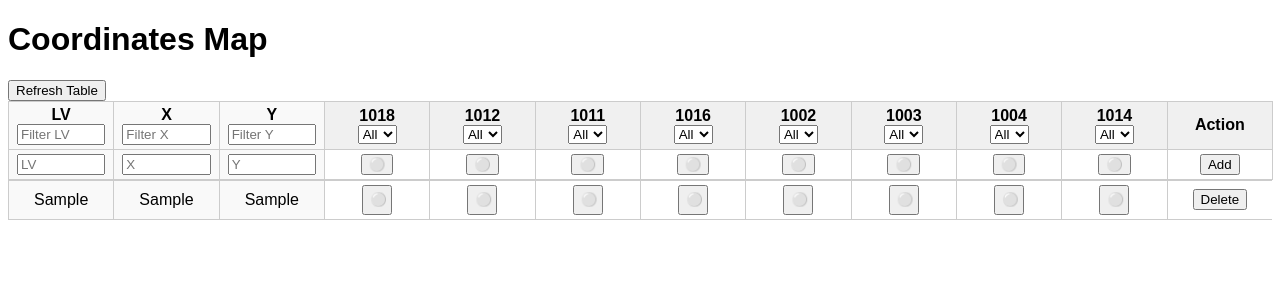
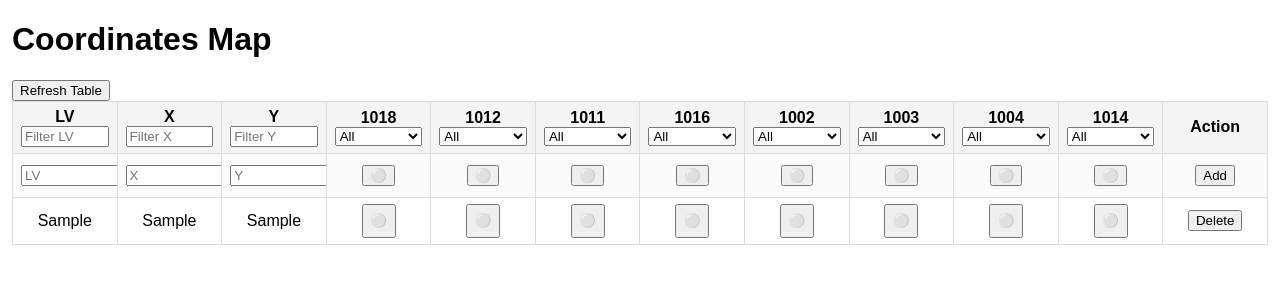
Before and after one commit to marvinso1978/coords-frontend, a website: page index.html in a window 1280 px wide. Both pictures are taken after typing "Sample", "Sample", "Sample" into the empty fields and a click on the button "Add". Drawn offline with Linux system fonts and the light colour scheme; no server answers.

Commit message:
Update index.html

```diff
--- a/index.html
+++ b/index.html
@@ -4,73 +4,104 @@
   <meta charset="UTF-8">
   <title>Coords Map</title>
   <style>
-    body {
-      font-family: Arial, sans-serif;
+    :root{
+      /* tweak these widths to fit your labels/content */
+      --col-lv: 60px;
+      --col-x: 90px;
+      --col-y: 90px;
+      --col-server: 72px;
+      --col-action: 80px;
+
+      --header-height: 44px;   /* height of top header row */
+      --addrow-height: 44px;   /* height of add row */
     }
+
+    body{ font-family: Arial, sans-serif; margin: 12px; }
+
+    .table-wrapper {
+      border: 1px solid #ccc;
+      max-height: 620px;        /* visible viewport height for table */
+      overflow: auto;           /* gives a scrollable viewport for both x and y */
+    }
+
     table {
       border-collapse: collapse;
       width: 100%;
-      table-layout: fixed; /* make columns respect width */
+      table-layout: fixed;      /* important: columns use widths from colgroup */
+      min-width: 980px;         /* ensure horizontal scroll if screen narrow */
     }
+
+    colgroup col { /* no styles here; each col has inline style below */ }
+
     th, td {
-      border: 1px solid #ccc;
-      padding: 4px 8px;
+      border: 1px solid #ddd;
+      padding: 6px 8px;
       text-align: center;
       white-space: nowrap;
       overflow: hidden;
       text-overflow: ellipsis;
+      background: white;
+      box-sizing: border-box;
     }
-    thead th {
-      background: #f0f0f0;
+
+    thead tr:first-child th {
       position: sticky;
       top: 0;
-      z-index: 2; /* header above other rows */
+      z-index: 5;
+      height: var(--header-height);
+      background: #f4f4f4;
     }
-    /* Freeze first 3 columns */
-    th:first-child, td:first-child,
-    th:nth-child(2), td:nth-child(2),
+
+    /* add-row (second thead row) sticky just below header row */
+    thead tr#add-row td, thead tr#add-row th {
+      position: sticky;
+      top: var(--header-height);
+      z-index: 4;
+      background: #fbfbfb;
+      height: var(--addrow-height);
+    }
+
+    /* Freeze first 3 columns: lv (col 1), x (col 2), y (col 3)
+       left offsets must equal cumulative widths of preceding cols */
+    /* column widths from :root:
+       col1 = --col-lv
+       col2 = --col-x
+       col3 = --col-y
+    */
+    /* 1st column */
+    th:nth-child(1), td:nth-child(1) {
+      position: sticky;
+      left: 0;
+      z-index: 6; /* higher than rows so header cells appear above */
+      background: #fff;
+    }
+    /* 2nd column: left = width of 1st col */
+    th:nth-child(2), td:nth-child(2) {
+      position: sticky;
+      left: var(--col-lv);
+      z-index: 6;
+      background: #fff;
+    }
+    /* 3rd column: left = width(1st) + width(2nd) */
     th:nth-child(3), td:nth-child(3) {
       position: sticky;
-      left: 0;
-      background: #f9f9f9;
-      z-index: 1;
+      left: calc(var(--col-lv) + var(--col-x));
+      z-index: 6;
+      background: #fff;
     }
-    th:nth-child(2), td:nth-child(2) { left: 50px; } /* adjust based on width */
-    th:nth-child(3), td:nth-child(3) { left: 100px; }
 
-    button.toggle-btn {
-      cursor: pointer;
-      width: 30px;
-      height: 30px;
-    }
-    button.delete-btn {
-      cursor: pointer;
-      background-color: red;
-      color: white;
-    }
-    button#add-btn, button#save-btn {
-      margin: 10px 5px;
-      padding: 5px 10px;
-    }
-    input.filter, input[type="text"] {
-      width: 100%;
-      box-sizing: border-box;
-    }
-    tbody {
-      max-height: 500px; /* optional scroll height */
-      display: block;
-      overflow: auto;
-    }
-    tbody tr {
-      display: table;
-      width: 100%;
-      table-layout: fixed;
-    }
-    thead, tbody tr {
-      display: table;
-      width: 100%;
-      table-layout: fixed;
-    }
+    /* action column (last) can be right-aligned but not sticky */
+    th.action, td.action { width: var(--col-action); }
+
+    /* small controls */
+    button.toggle-btn { cursor: pointer; width: 34px; height: 34px; }
+    button.delete-btn { cursor: pointer; background: #c0392b; color: #fff; border: none; padding: 6px; }
+    select.filter, input.filter { width: 100%; box-sizing: border-box; }
+
+    /* ensure header & add-row look aligned when a vertical scrollbar appears:
+       scrollbar is inside .table-wrapper; because thead is part of the same table
+       and uses sticky inside that scroller, alignment will be preserved.
+    */
   </style>
 </head>
 <body>
```
